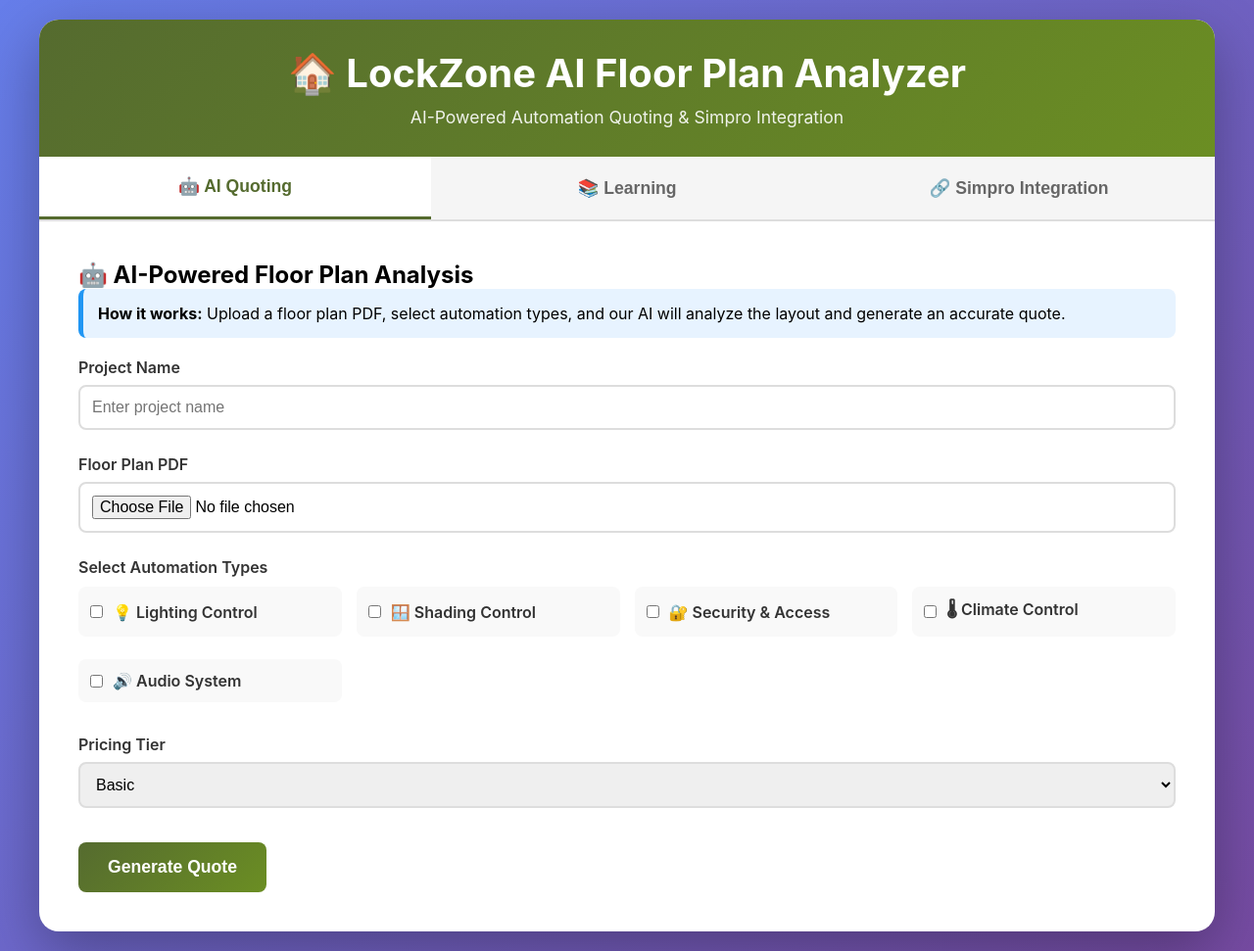
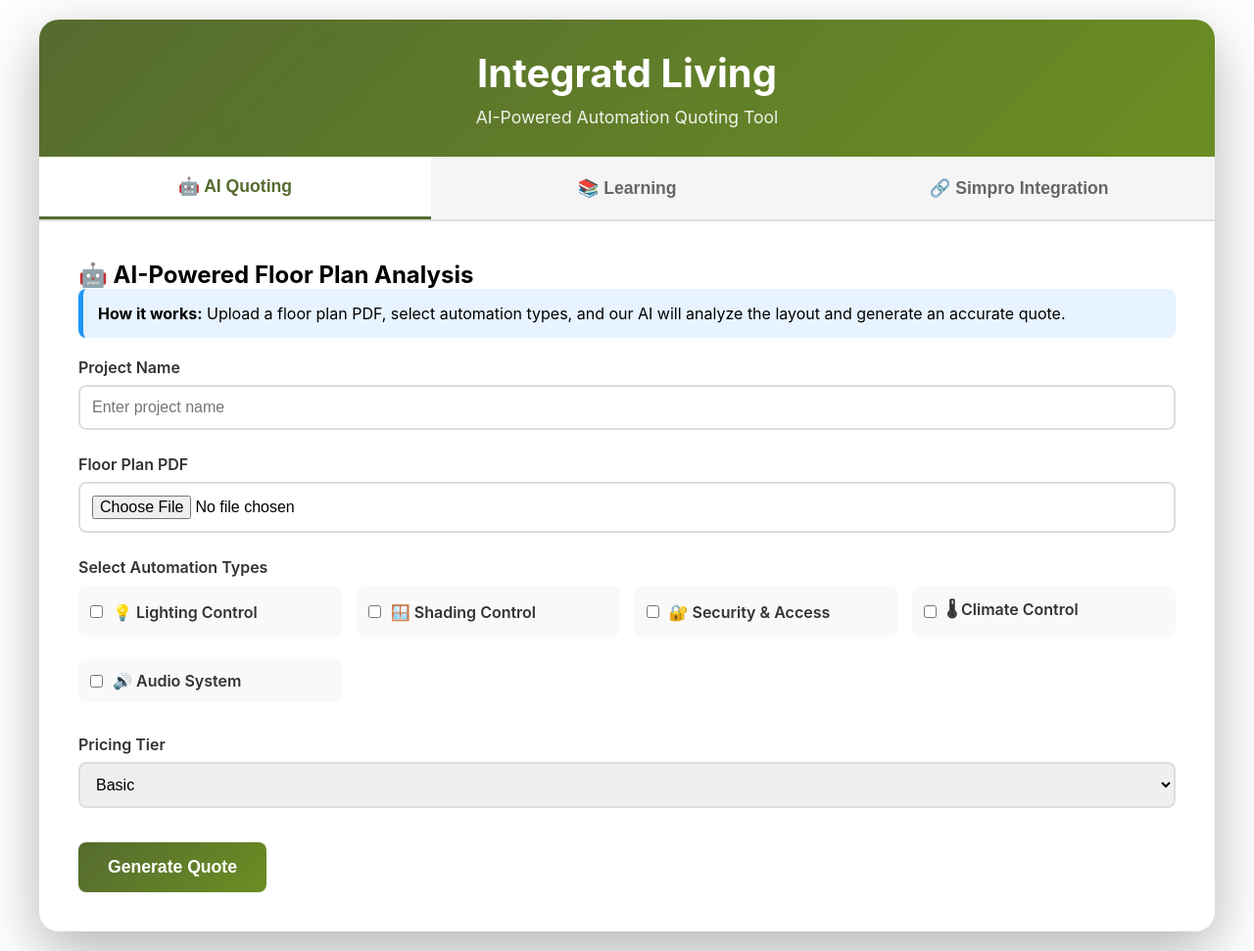
Before and after one commit to caesaralt/lockzone-ai-floorplan, a Flask app: page / in a window 1280 px wide. Shown: the whole page at 98% size. Run offline with Flask 3, Linux system fonts and the light colour scheme.

Commit message:
Update branding: Change to Integratd Living with white background

```diff
--- a/templates/index.html
+++ b/templates/index.html
@@ -3,7 +3,7 @@
 <head>
     <meta charset="UTF-8">
     <meta name="viewport" content="width=device-width, initial-scale=1.0">
-    <title>LockZone AI - Floor Plan Analyzer</title>
+    <title>Integratd Living - AI-Powered Automation Quoting Tool</title>
     <style>
         * {
             margin: 0;
@@ -13,7 +13,7 @@
 
         body {
             font-family: -apple-system, BlinkMacSystemFont, 'Segoe UI', Roboto, Oxygen, Ubuntu, Cantarell, sans-serif;
-            background: linear-gradient(135deg, #667eea 0%, #764ba2 100%);
+            background: white;
             min-height: 100vh;
             padding: 20px;
         }
@@ -345,8 +345,8 @@
 <body>
     <div class="container">
         <div class="header">
-            <h1>🏠 LockZone AI Floor Plan Analyzer</h1>
-            <p>AI-Powered Automation Quoting & Simpro Integration</p>
+            <h1>Integratd Living</h1>
+            <p>AI-Powered Automation Quoting Tool</p>
         </div>
 
         <div class="tabs">
```
